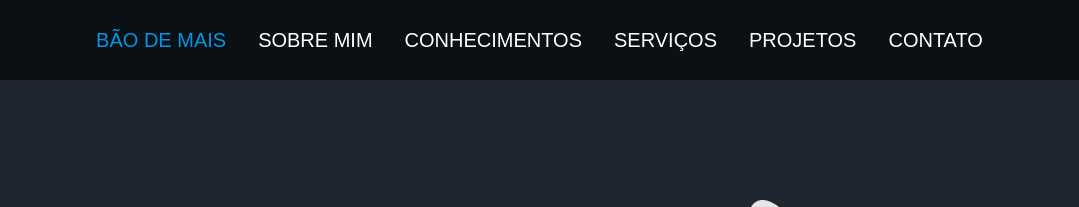
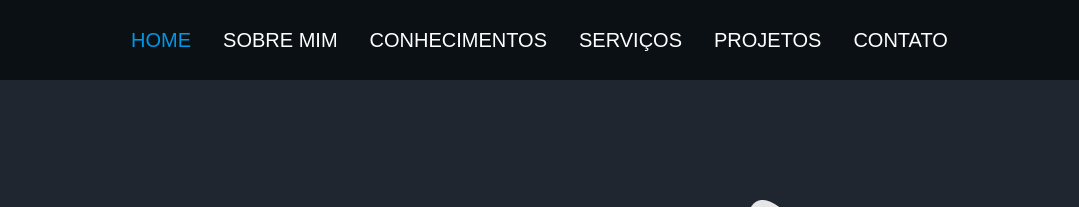
Before and after one commit to guihgdias/guihgdias.github.io, a plain HTML site: page index.html in a window 1280 px wide. Shown: the top 207 px of the page, 103-1182 px from the left. Drawn offline with nearby package versions, Linux system fonts and the light colour scheme; a web font is replaced by a local one.

Commit message:
Revert "Teste dnv"
This reverts commit 1ad86ac7506397b934f605031660569374d82b50.

```diff
--- a/index.html
+++ b/index.html
@@ -54,7 +54,7 @@
         <img src="assets/images/Logo.png" alt="Logo" loading="lazy" class="logo">
       </div>
       <nav class="navigation-menu text_small">
-        <a href="#hero" class="active">Bão de mais</a>
+        <a href="#hero" class="active">Home</a>
         <a href="#about">Sobre Mim</a>
         <a href="#knowledges">Conhecimentos</a>
         <a href="#services">Serviços</a>
```
